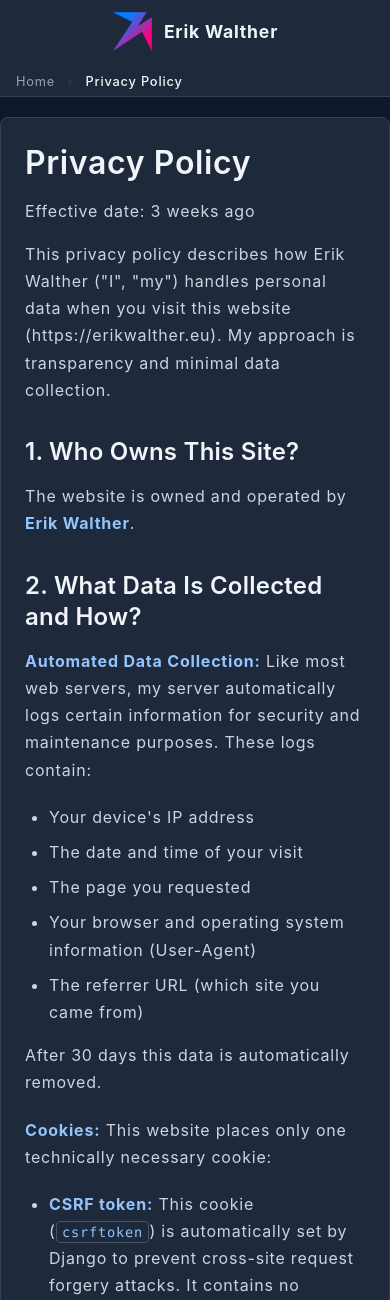
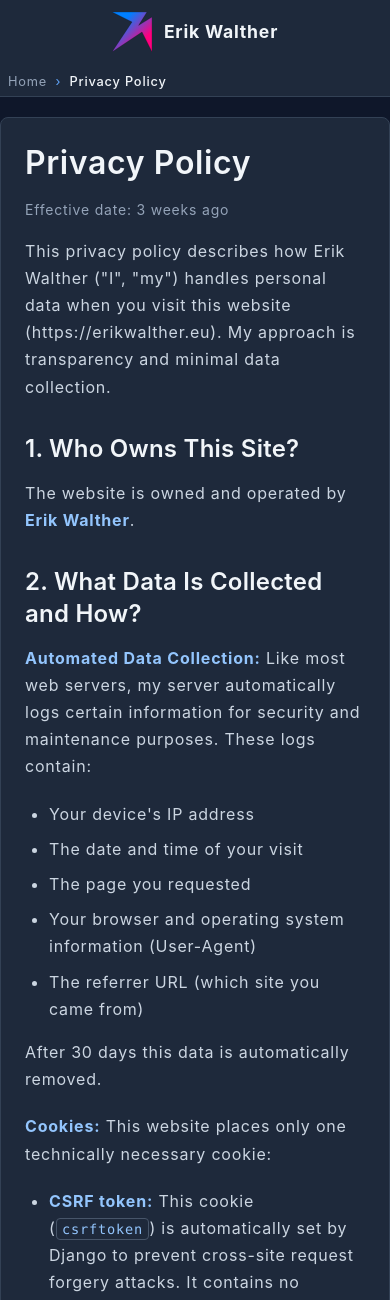
Before and after one commit to C0DESENTINEL/portfolio, a Django app: page /privacy-policy/ in a window 390 px wide. Shown: the top 1300 px of the page. Run offline with Django 5.2, Linux system fonts and the light colour scheme.

Commit message:
Update: css tweak

```diff
--- a/static/css/main.css
+++ b/static/css/main.css
@@ -142,7 +142,7 @@ header {
 
 .breadcrumb-wrapper {
     position: sticky;
-    top: calc(var(--header-height) - 2.35rem);
+    top: calc(var(--header-height) - 0rem);
     z-index: 100;
     background-color: var(--bg-secondary);
     border-bottom: 1px solid var(--border);
@@ -163,7 +163,7 @@ header {
 .breadcrumb a { color: var(--text-muted); text-decoration: none; }
 .breadcrumb a:hover { color: var(--accent); text-decoration: underline; }
 .breadcrumb span[aria-current="page"] { color: var(--text-primary); font-weight: 500; }
-.breadcrumb-separator { margin: 0 0.5rem; color: var(--border); }
+.breadcrumb-separator { margin: 0 0.25rem; color: var(--accent); }
 
 /* Card & Content (New Utility Classes) */
 .card {
@@ -335,7 +335,7 @@ footer {
  * ========================================= */
 @media (max-width: 768px) {
     header { padding: 0.75rem 0; min-height: var(--header-height-mobile); border-radius: 0; }
-    .nav { padding: 0 1rem; }
+    .nav { padding: 0 0.5rem; }
     .nav-brand { font-size: 1.1rem; }
     .nav-links { gap: 1rem; font-size: 0.85rem; }
     .breadcrumb-wrapper {
@@ -343,7 +343,7 @@ footer {
         border-radius: 0;
     }
     .breadcrumb {
-        padding: 0.25rem 1rem;
+        padding: 0.25rem 0.5rem;
         font-size: 0.8rem;
         white-space: nowrap;
         overflow-x: auto;
--- a/static/css/variables.css
+++ b/static/css/variables.css
@@ -22,7 +22,7 @@
     /* Spacing & Layout */
     --radius: 8px;
     --shadow: 0 4px 6px -1px rgba(0, 0, 0, 0.4);
-    --header-height: 6.6rem;
+    --header-height: 4.5rem;
     --header-height-mobile: 4.25rem;
     --container-max: 886px;
     --container-wide-max: 1024px;
--- a/templates/portfolio/project_detail.html
+++ b/templates/portfolio/project_detail.html
@@ -17,7 +17,7 @@
 <article class="markdown-content container-wide">
     <div class="card">
         <h1>{{ project.title }}</h1>
-        <p class="meta-info">
+        <p class="card-meta">
             Created: {{ project.created_at|naturaltime }} | Updated: {{ project.updated_at|naturaltime }}
         </p>
 
--- a/templates/privacy_policy.html
+++ b/templates/privacy_policy.html
@@ -15,7 +15,7 @@
 <article class="markdown-content container-wide">
     <div class="card">
         <h1>Privacy Policy</h1>
-        <p class="meta">Effective date: {{ last_updated|naturaltime }}</p>
+        <p class="card-meta">Effective date: {{ last_updated|naturaltime }}</p>
         <div class="content">
         <p>This privacy policy describes how Erik Walther ("I", "my") handles personal data when you visit this website (https://erikwalther.eu). My approach is transparency and minimal data collection.</p>
 
```
